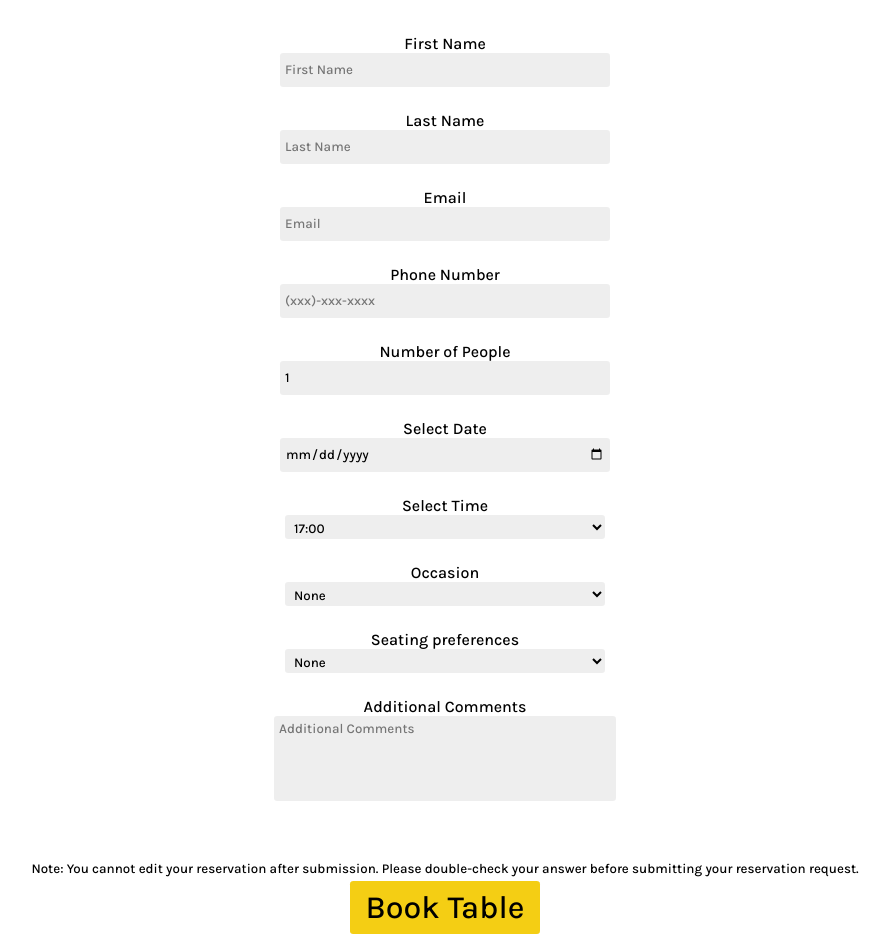
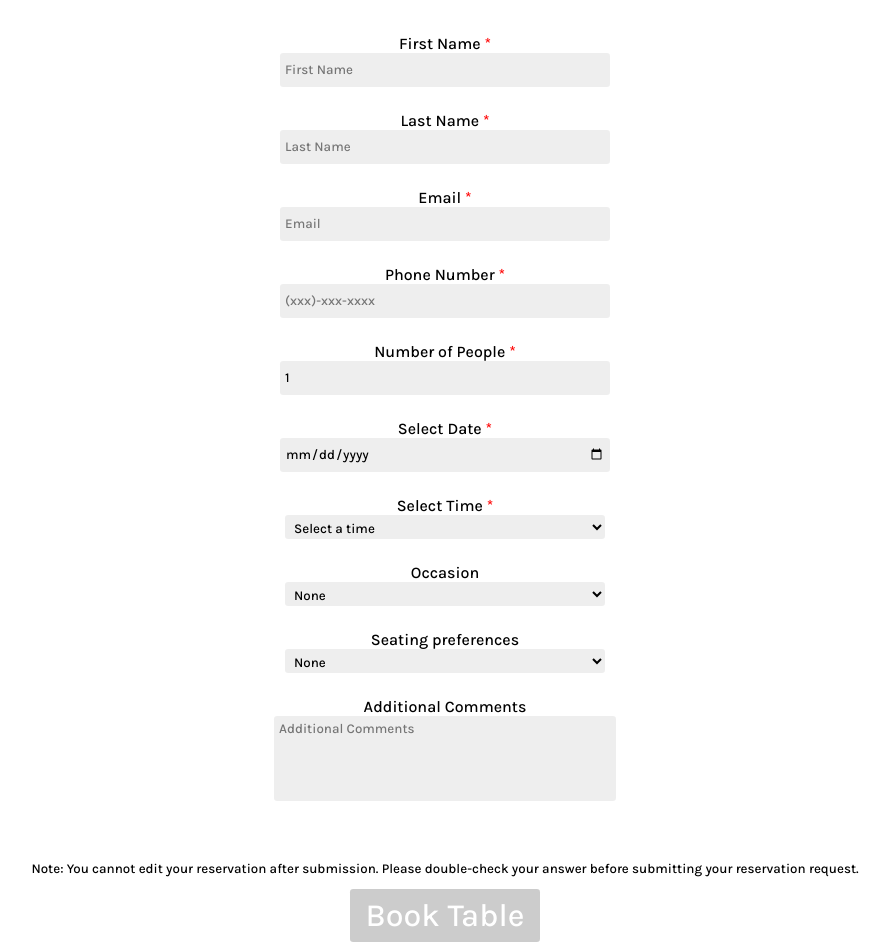
Before and after one commit to Tri-Patra/meta-little-lemon, a React (Create React App) app: page /reservations in a window 1280 px wide. Shown: the part 389-1333 px from the top of the page, without its empty margins (195-1082 px from the left). Built offline with nearby package versions, Linux system fonts and the light colour scheme; a web font is replaced by a local one.

Commit message:
Update BookingForm.js

```diff
--- a/src/components/sections/reservePages/BookingForm.js
+++ b/src/components/sections/reservePages/BookingForm.js
@@ -1,122 +1,171 @@
 import { useState } from "react";
-import { Link } from "react-router-dom";
+import { useNavigate } from "react-router-dom";
+
 export default function ReservationForm(props) {
+  const navigate = useNavigate();
+
   const [fName, setFName] = useState("");
   const [lName, setLName] = useState("");
   const [email, setEmail] = useState("");
   const [tel, setTel] = useState("");
   const [people, setPeople] = useState(1);
   const [date, setDate] = useState("");
+  const [time, setTime] = useState("");
   const [occasion, setOccasion] = useState("");
   const [preferences, setPreferences] = useState("");
   const [comments, setComments] = useState("");
 
+  const [touched, setTouched] = useState({});
+
   const [finalTime, setFinalTime] = useState(
-    props.availableTimes.map((times) => <option>{times}</option>)
+    props.availableTimes.map((times) => (
+      <option key={times} value={times}>{times}</option>
+    ))
   );
 
   function handleDateChange(e) {
     setDate(e.target.value);
-
-    var stringify = e.target.value;
-    const date = new Date(stringify);
-
-    props.updateTimes(date);
-
-    setFinalTime(props.availableTimes.map((times) => <option>{times}</option>));
+    const selectedDate = new Date(e.target.value);
+    props.updateTimes(selectedDate);
+    setFinalTime(props.availableTimes.map((times) => (
+      <option key={times} value={times}>{times}</option>
+    )));
   }
 
+  const isFormValid = () => {
+    return (
+      fName.trim().length >= 2 &&
+      lName.trim().length >= 2 &&
+      email.trim().length >= 4 &&
+      tel.trim().length >= 10 &&
+      people >= 1 &&
+      date &&
+      time
+    );
+  };
+
+  const handleSubmit = (e) => {
+    e.preventDefault();
+    if (isFormValid()) {
+      navigate("/confirmation");
+    }
+  };
+
+  const showError = (field, condition, message) => {
+    return touched[field] && !condition ? (
+      <div style={{ color: "red", fontSize: "0.9em" }}>{message}</div>
+    ) : null;
+  };
+
   return (
-    <form className="reservation-form">
+    <form className="reservation-form" onSubmit={handleSubmit}>
       <div>
-        <label htmlFor="fName">First Name</label> <br></br>
+        <label htmlFor="fName">
+          First Name <span style={{ color: "red" }}>*</span>
+        </label><br />
         <input
           type="text"
           id="fName"
           placeholder="First Name"
-          required
-          minLength={2}
-          maxLength={50}
           value={fName}
           onChange={(e) => setFName(e.target.value)}
-        ></input>
+          onBlur={() => setTouched({ ...touched, fName: true })}
+        />
+        {showError("fName", fName.trim().length >= 2, "First name must be at least 2 characters")}
       </div>
 
       <div>
-        <label htmlFor="lName">Last Name</label> <br></br>
+        <label htmlFor="lName">
+          Last Name <span style={{ color: "red" }}>*</span>
+        </label><br />
         <input
           type="text"
           id="lName"
           placeholder="Last Name"
-          minLength={2}
-          maxLength={50}
           value={lName}
           onChange={(e) => setLName(e.target.value)}
-        ></input>
+          onBlur={() => setTouched({ ...touched, lName: true })}
+        />
+        {showError("lName", lName.trim().length >= 2, "Last name must be at least 2 characters")}
       </div>
 
       <div>
-        <label htmlFor="email">Email</label> <br></br>
+        <label htmlFor="email">
+          Email <span style={{ color: "red" }}>*</span>
+        </label><br />
         <input
           type="email"
           id="email"
           placeholder="Email"
           value={email}
-          required
-          minLength={4}
-          maxLength={200}
           onChange={(e) => setEmail(e.target.value)}
-        ></input>
+          onBlur={() => setTouched({ ...touched, email: true })}
+        />
+        {showError("email", email.trim().length >= 4, "Email must be at least 4 characters")}
       </div>
 
       <div>
-        <label htmlFor="phonenum">Phone Number</label> <br></br>
+        <label htmlFor="phonenum">
+          Phone Number <span style={{ color: "red" }}>*</span>
+        </label><br />
         <input
           type="tel"
           id="phonenum"
           placeholder="(xxx)-xxx-xxxx"
           value={tel}
-          required
-          minLength={10}
-          maxLength={25}
           onChange={(e) => setTel(e.target.value)}
-        ></input>
+          onBlur={() => setTouched({ ...touched, tel: true })}
+        />
+        {showError("tel", tel.trim().length >= 10, "Phone number must be at least 10 digits")}
       </div>
 
       <div>
-        <label htmlFor="people">Number of People</label> <br></br>
+        <label htmlFor="people">
+          Number of People <span style={{ color: "red" }}>*</span>
+        </label><br />
         <input
           type="number"
           id="people"
           placeholder="Number of People"
           value={people}
-          required
-          min={1}
-          max={100}
-          onChange={(e) => setPeople(e.target.value)}
-        ></input>
+          onChange={(e) => setPeople(Number(e.target.value))}
+          onBlur={() => setTouched({ ...touched, people: true })}
+        />
+        {showError("people", people >= 1, "Please enter at least 1 person")}
       </div>
 
       <div>
-        <label htmlFor="date">Select Date</label> <br></br>
+        <label htmlFor="date">
+          Select Date <span style={{ color: "red" }}>*</span>
+        </label><br />
         <input
           type="date"
           id="date"
-          required
           value={date}
           onChange={handleDateChange}
-        ></input>
+          onBlur={() => setTouched({ ...touched, date: true })}
+        />
+        {showError("date", date, "Please select a date")}
       </div>
 
       <div>
-        <label htmlFor="time">Select Time</label> <br></br>
-        <select id="time" required>
+        <label htmlFor="time">
+          Select Time <span style={{ color: "red" }}>*</span>
+        </label><br />
+        <select
+          id="time"
+          value={time}
+          onChange={(e) => setTime(e.target.value)}
+          onBlur={() => setTouched({ ...touched, time: true })}
+        >
+          <option value="">Select a time</option>
           {finalTime}
         </select>
+        {showError("time", time, "Please select a time")}
       </div>
 
       <div>
-        <label htmlFor="occasion">Occasion</label> <br></br>
+        <label htmlFor="occasion">Occasion</label><br />
         <select
           id="occasion"
           value={occasion}
@@ -131,7 +180,7 @@ export default function ReservationForm(props) {
       </div>
 
       <div>
-        <label htmlFor="preferences">Seating preferences</label> <br></br>
+        <label htmlFor="preferences">Seating preferences</label><br />
         <select
           id="preferences"
           value={preferences}
@@ -145,7 +194,7 @@ export default function ReservationForm(props) {
       </div>
 
       <div>
-        <label htmlFor="comments">Additional Comments</label> <br></br>
+        <label htmlFor="comments">Additional Comments</label><br />
         <textarea
           id="comments"
           rows={5}
@@ -153,20 +202,24 @@ export default function ReservationForm(props) {
           placeholder="Additional Comments"
           value={comments}
           onChange={(e) => setComments(e.target.value)}
-        ></textarea>
+        />
       </div>
 
       <div>
-        <br></br>
+        <br />
         <small>
           <p>
             Note: You cannot edit your reservation after submission. Please
             double-check your answer before submitting your reservation request.
           </p>
         </small>
-        <Link className="action-button" to="/confirmation">
+        <button
+          className={!isFormValid()? "action-button-disabled" : "action-button"}
+          type="submit"
+          disabled={!isFormValid()}
+        >
           Book Table
-        </Link>
+        </button>
       </div>
     </form>
   );
```
